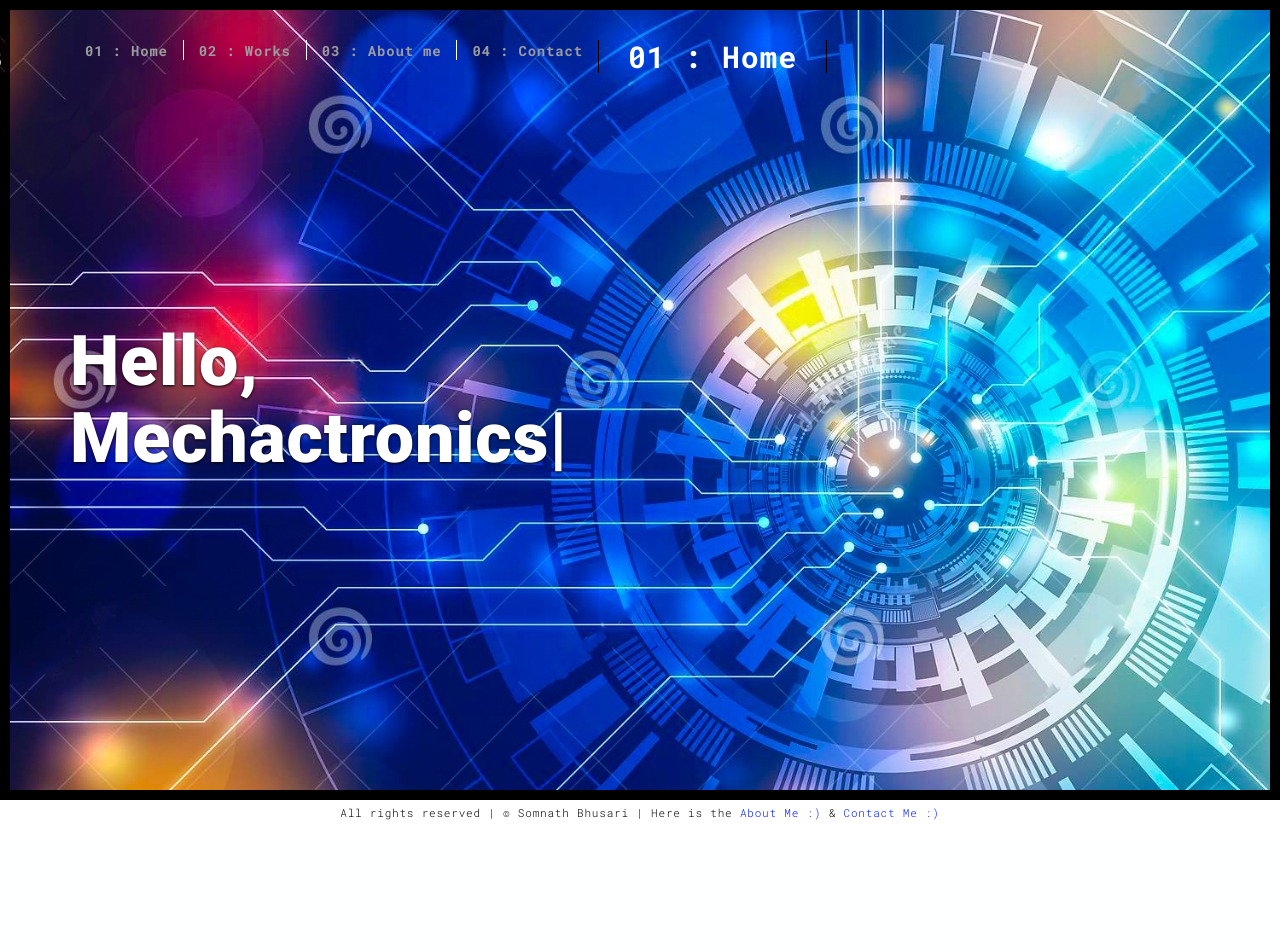
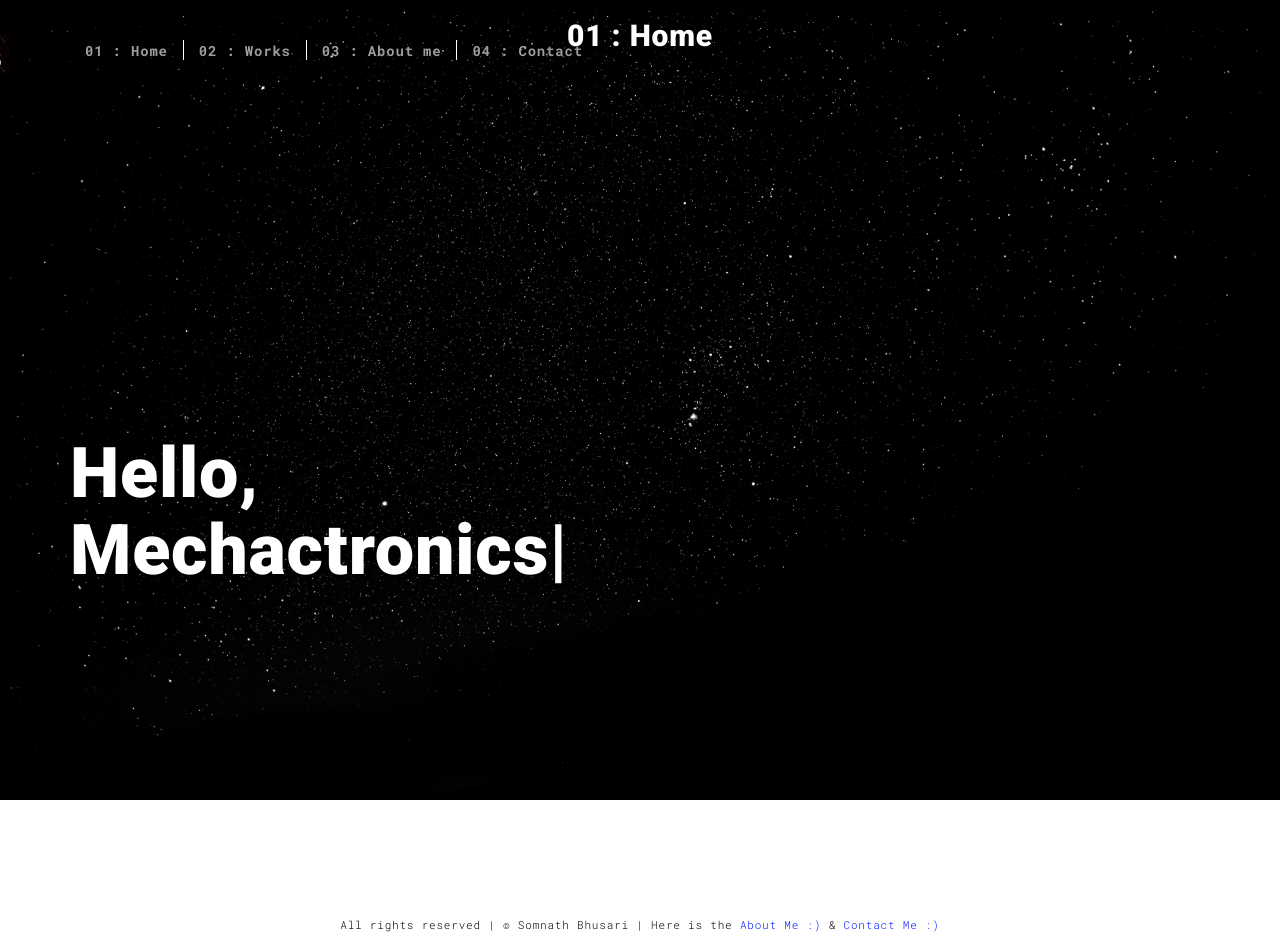
Before and after one commit to somnathbhusari/portfo, a Flask app: page / in a window 1280 px wide. Before the commit the page ends 820 px from the top, so only its background shows below. Run offline with Flask 2, Linux system fonts and the light colour scheme; some libraries are stand-ins or nearby versions.

Commit message:
backgrounf changes to black

```diff
--- a/templates/index.html
+++ b/templates/index.html
@@ -43,7 +43,7 @@
           <li><a href="./about.html" title=""><b>03 : About me</a></li></b>
           <li><a href="./contact.html" title=""><b>04 : Contact</a></li></b>
         </ul>
-        <h1 class="h2" style="margin: auto; color: white;">01 : Home</h1>
+
 
 
       </div>
@@ -52,9 +52,14 @@
 </header>
 <!-- Add your site or app content here -->
 <!-- Here we can add the backgaround if we want. -->
-  <div class="hero-full-container background-image-container white-text-container" style="background-image: url('./static/assets/images/bg2.jpeg'); margin: auto;">
+  <div class="hero-full-container background-image-container white-text-container" style="background-image: url('./static/assets/images/bg_black.jpg'); margin: auto;">
     <div class="container">
       <div class="row">
+        <div class="col-sm-8 col-sm-offset-2 section-container-spacer">
+          <div class="text-center">
+            <h1 class="h2">01 : Home</h1>
+          </div>
+        </div>
         <div class="col-xs-12">
           <div class="hero-full-wrapper">
             <div class="text-content">
```
Also changed, not shown: static/assets/images/bg_black.jpg (added).
